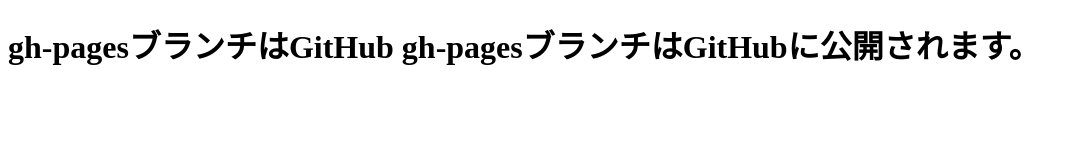
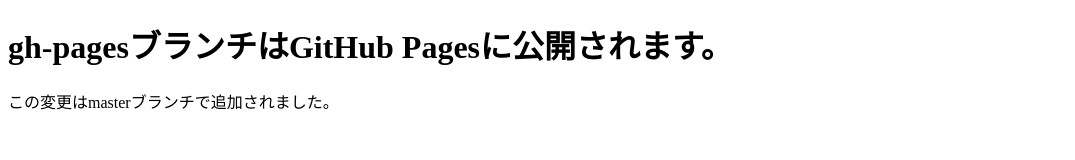
Before and after one commit to 3mio/git-study, a plain HTML site: page index.html in a window 1280 px wide. Shown: the whole page, without its empty margins (0-1075 px from the left). Drawn offline with Linux system fonts and the light colour scheme.

Commit message:
段落を追加

```diff
--- a/index.html
+++ b/index.html
@@ -6,6 +6,7 @@
     <title>GITの勉強法</title>
 </head>
 <body>
-    <h1>gh-pagesブランチはGitHub gh-pagesブランチはGitHubに公開されます。</h1>
+    <h1>gh-pagesブランチはGitHub Pagesに公開されます。</h1>
+    <p>この変更はmasterブランチで追加されました。</p>
 </body>
 </html>
```
